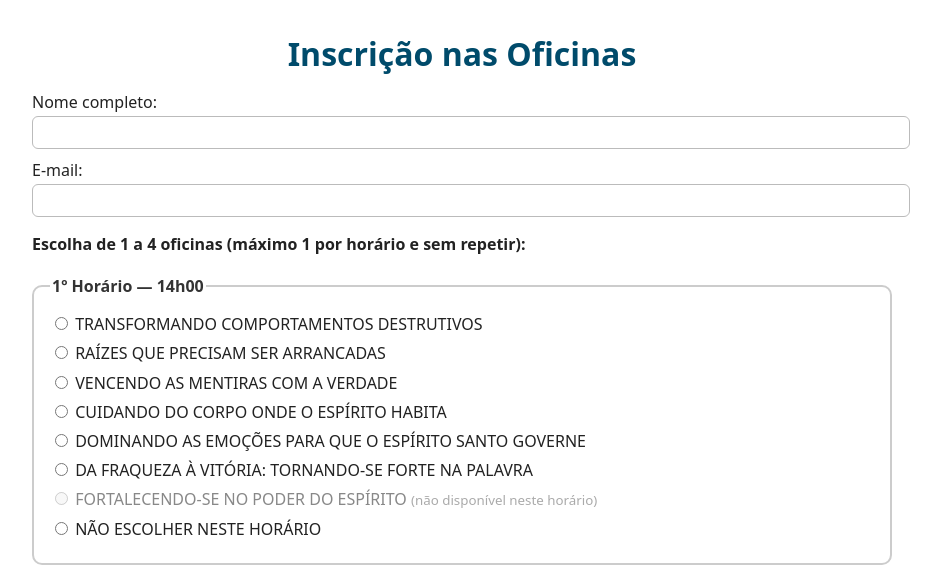
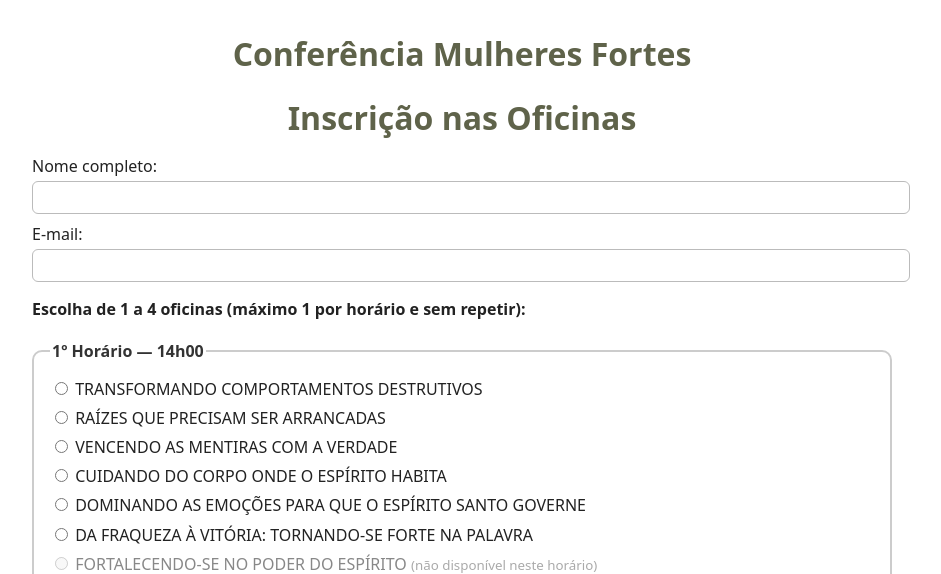
Before and after one commit to comercial-ediomare/oficinas-salgueiro, a Flask app: page / in a window 1280 px wide. Shown: the top 574 px of the page, without its empty margins (178-1119 px from the left). Run offline with Flask 3, Linux system fonts and the light colour scheme; data comes from the database, SQL or seed files in the repository; data that the repository does not hold is empty.

Commit message:
Update index.html

```diff
--- a/templates/index.html
+++ b/templates/index.html
@@ -6,7 +6,7 @@
   <meta name="viewport" content="width=device-width, initial-scale=1">
   <style>
     body { font-family: system-ui, -apple-system, Segoe UI, Roboto, Arial; margin: 2rem auto; max-width: 860px; color: #222; padding: 0 1rem; }
-    h1 { text-align: center; margin-bottom: 1rem; color: #004b6b; }
+    h1 { text-align: center; margin-bottom: 1rem; color: #5f634a; }
     form { margin-top: 1rem; }
     fieldset.slot { margin: 1.25em 0; padding: 1em; border: 2px solid #ccc; border-radius: 10px; }
     legend { font-weight: bold; color: #333; }
@@ -23,6 +23,7 @@
   </style>
 </head>
 <body>
+  <h1>Conferência Mulheres Fortes</h1>
   <h1>Inscrição nas Oficinas</h1>
 
   {% with messages = get_flashed_messages(with_categories=true) %}
```
